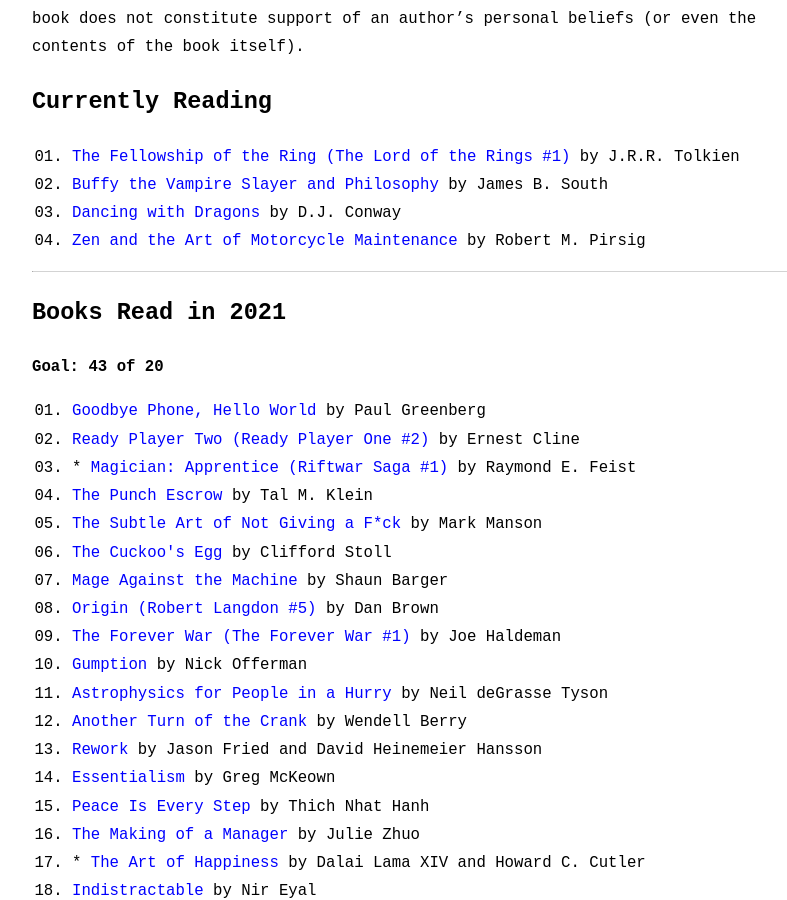
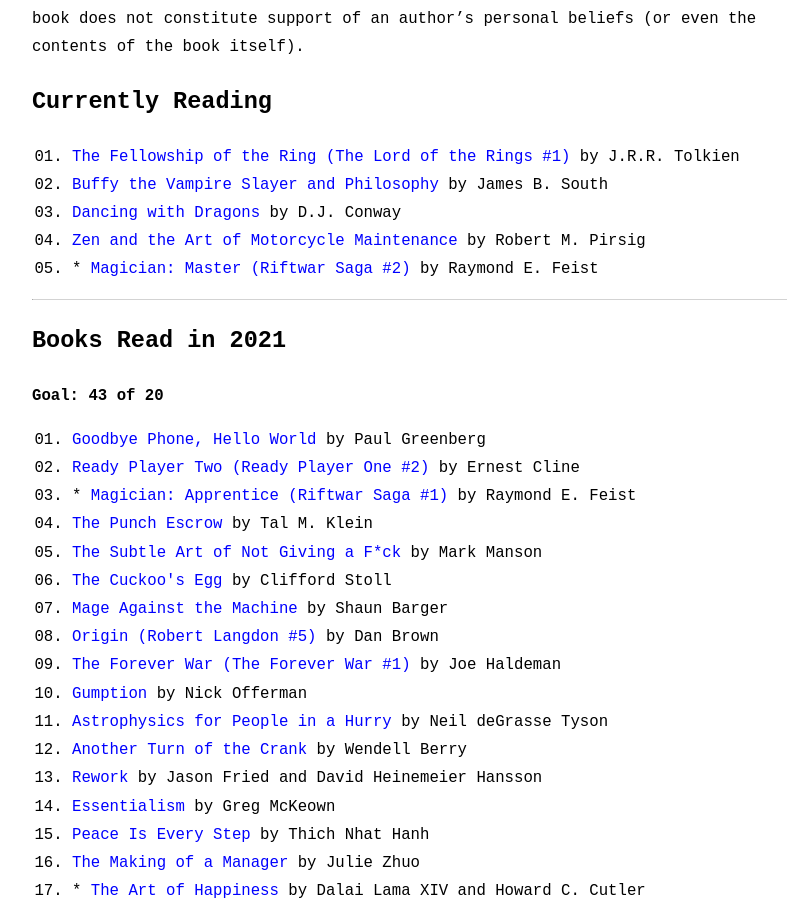
Before and after one commit to zachflower/flower.codes, a Jekyll site: the page built from library.md, in a window 1280 px wide and 900 px high, scrolled down 679 px. Shown: the whole window, without its empty margins (230-1017 px from the left). Built offline with Jekyll 4.4.1, drawn with Linux system fonts in a browser that asks for light colours; Markdown is read by kramdown in place of the engine named in the settings.

Commit message:
started reading "magician: master"

```diff
--- a/_data/library.yml
+++ b/_data/library.yml
@@ -541,3 +541,11 @@ entries:
     author: Robert M. Pirsig
     isbn: "0060589469"
     started: 2021-07-02
+
+  - title: "Magician: Master"
+    author: Raymond E. Feist
+    isbn: "0553267612"
+    series: Riftwar Saga
+    number: 2
+    started: 2021-07-11
+    read: true
```
